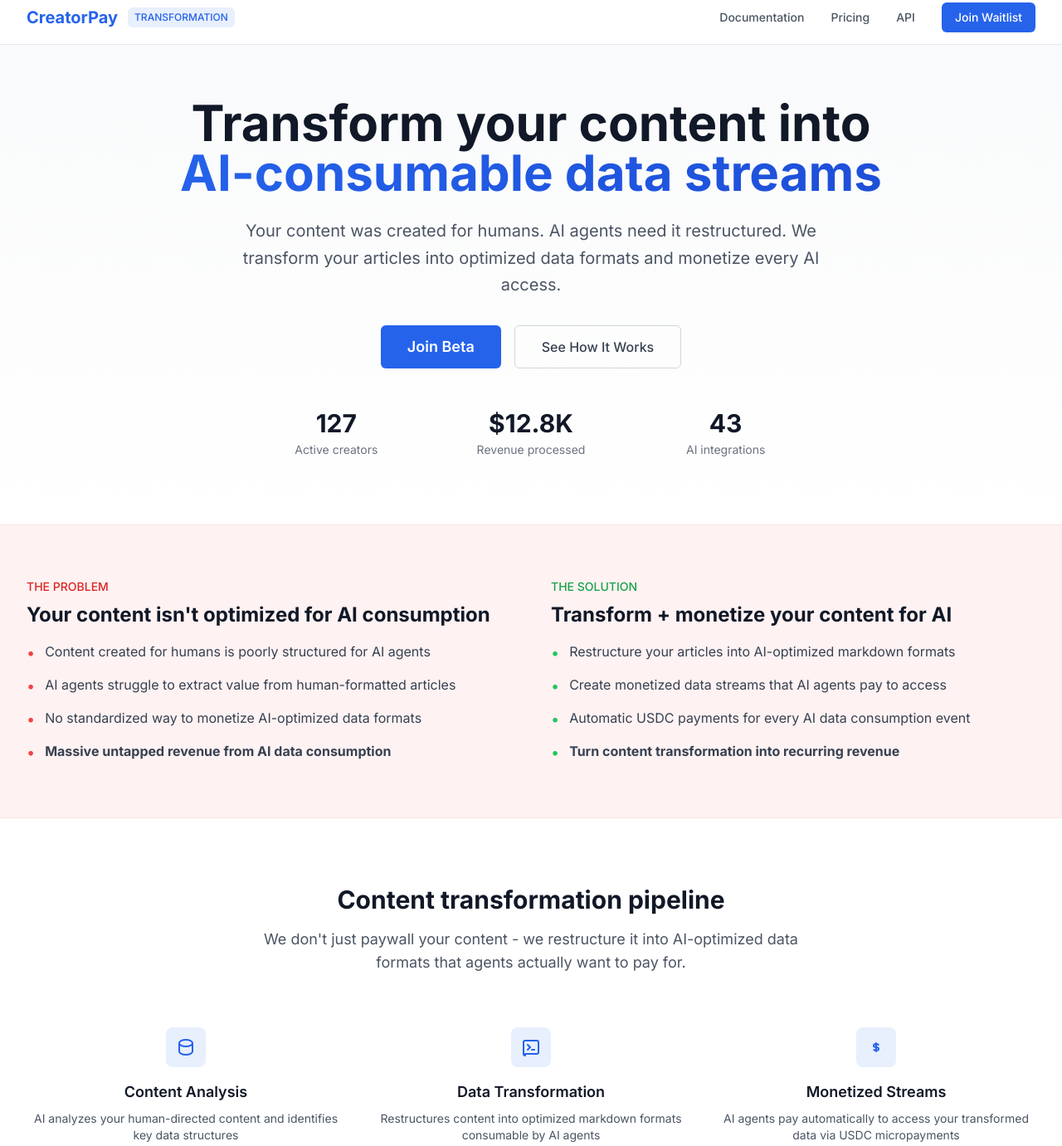
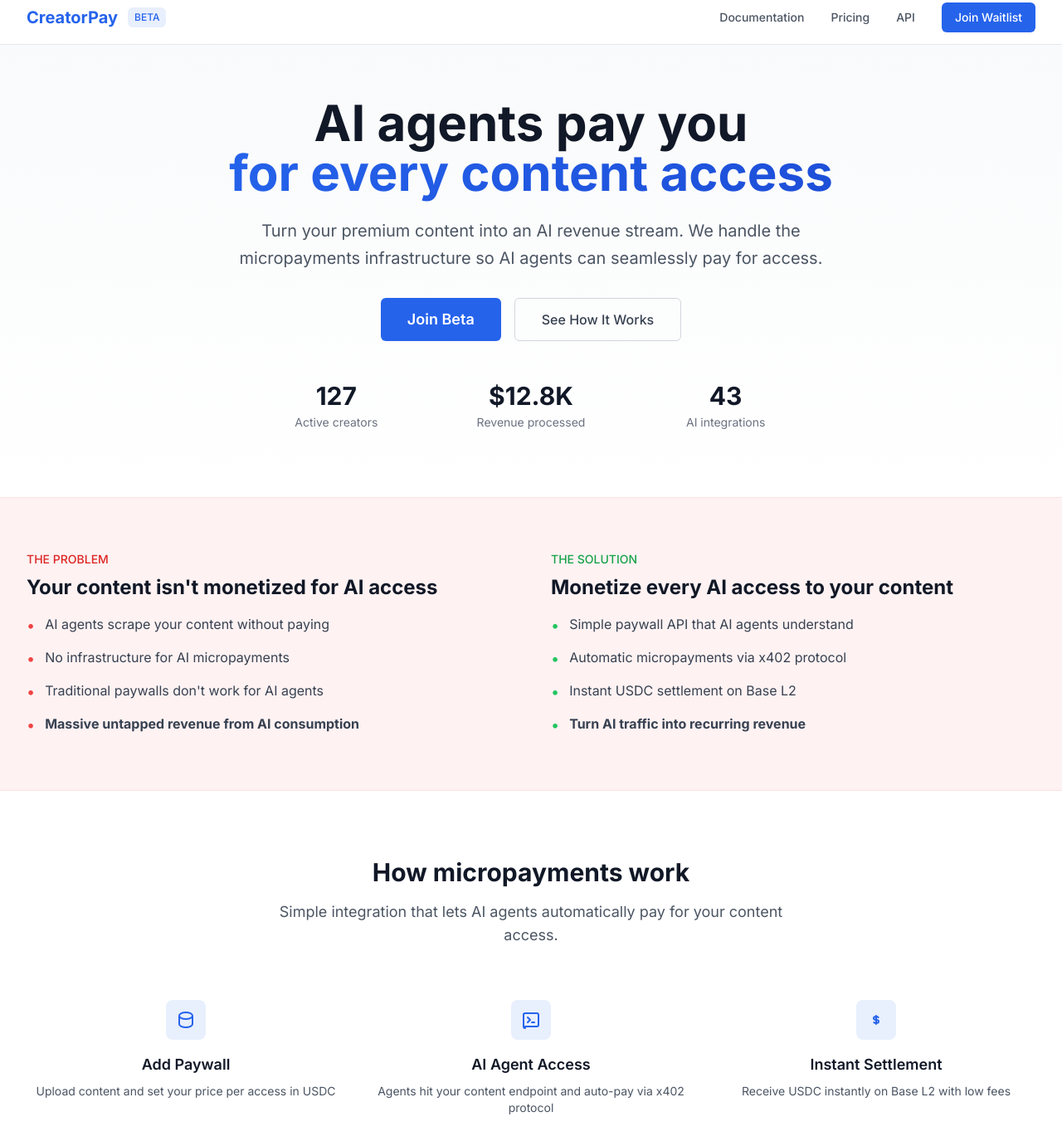
Before and after one commit to forkedmind10-ship-it/creatorpay, a website: page deploy-package/index.html in a window 1280 px wide. Shown: the part 11-1392 px from the top of the page at 83% size. Drawn offline with nearby package versions, Linux system fonts and the light colour scheme.

Commit message:
Remove transformation language - focus on micropayments

```diff
--- a/deploy-package/index.html
+++ b/deploy-package/index.html
@@ -3,11 +3,11 @@
 <head>
     <meta charset="UTF-8">
     <meta name="viewport" content="width=device-width, initial-scale=1.0">
-    <title>CreatorPay - Transform Content into AI Data Streams</title>
+    <title>CreatorPay - AI Agents Pay for Your Content</title>
 
     <meta property="og:type" content="website">
-    <meta property="og:title" content="CreatorPay - Transform Content into AI Data Streams">
-    <meta property="og:description" content="Transform your human-directed content into AI-consumable data formats and monetize every access. The data transformation pipeline for the AI economy.">
+    <meta property="og:title" content="CreatorPay - AI Agents Pay for Your Content">
+    <meta property="og:description" content="Enable micropayments from AI agents accessing your content. The seamless payment infrastructure for the AI economy.">
 
     <script src="https://cdn.tailwindcss.com"></script>
     <link href="https://fonts.googleapis.com/css2?family=Inter:wght@300;400;500;600;700&display=swap" rel="stylesheet">
@@ -60,7 +60,7 @@
             <div class="flex justify-between items-center h-16">
                 <div class="flex items-center space-x-3">
                     <div class="text-xl font-bold text-brand">CreatorPay</div>
-                    <div class="text-xs bg-brand/10 text-brand px-2 py-1 rounded-md font-medium">TRANSFORMATION</div>
+                    <div class="text-xs bg-brand/10 text-brand px-2 py-1 rounded-md font-medium">BETA</div>
                 </div>
                 <div class="hidden md:flex items-center space-x-8">
                     <a href="#how-it-works" class="text-gray-600 hover:text-gray-900 text-sm font-medium">Documentation</a>
@@ -79,13 +79,13 @@
         <div class="max-w-7xl mx-auto px-4 sm:px-6 lg:px-8">
             <div class="text-center max-w-4xl mx-auto">
                 <h1 class="text-4xl md:text-6xl font-bold mb-6 leading-tight">
-                    Transform your content into<br/>
-                    <span class="gradient-text">AI-consumable data streams</span>
+                    AI agents pay you<br/>
+                    <span class="gradient-text">for every content access</span>
                 </h1>
 
                 <p class="text-xl text-gray-600 mb-8 max-w-3xl mx-auto leading-relaxed">
-                    Your content was created for humans. AI agents need it restructured.
-                    We transform your articles into optimized data formats and monetize every AI access.
+                    Turn your premium content into an AI revenue stream.
+                    We handle the micropayments infrastructure so AI agents can seamlessly pay for access.
                 </p>
 
                 <div class="flex flex-col sm:flex-row justify-center space-y-4 sm:space-y-0 sm:space-x-4 mb-12">
@@ -122,46 +122,46 @@
             <div class="grid grid-cols-1 lg:grid-cols-2 gap-12 items-center">
                 <div>
                     <div class="text-red-600 text-sm font-medium mb-2">THE PROBLEM</div>
-                    <h2 class="text-2xl font-bold mb-4">Your content isn't optimized for AI consumption</h2>
+                    <h2 class="text-2xl font-bold mb-4">Your content isn't monetized for AI access</h2>
                     <div class="space-y-3 text-gray-700">
                         <div class="flex items-start space-x-3">
                             <div class="text-red-500 text-lg">•</div>
-                            <div>Content created for humans is poorly structured for AI agents</div>
+                            <div>AI agents scrape your content without paying</div>
                         </div>
                         <div class="flex items-start space-x-3">
                             <div class="text-red-500 text-lg">•</div>
-                            <div>AI agents struggle to extract value from human-formatted articles</div>
+                            <div>No infrastructure for AI micropayments</div>
                         </div>
                         <div class="flex items-start space-x-3">
                             <div class="text-red-500 text-lg">•</div>
-                            <div>No standardized way to monetize AI-optimized data formats</div>
+                            <div>Traditional paywalls don't work for AI agents</div>
                         </div>
                         <div class="flex items-start space-x-3">
                             <div class="text-red-500 text-lg">•</div>
-                            <div><strong>Massive untapped revenue from AI data consumption</strong></div>
+                            <div><strong>Massive untapped revenue from AI consumption</strong></div>
                         </div>
                     </div>
                 </div>
 
                 <div>
                     <div class="text-green-600 text-sm font-medium mb-2">THE SOLUTION</div>
-                    <h2 class="text-2xl font-bold mb-4">Transform + monetize your content for AI</h2>
+                    <h2 class="text-2xl font-bold mb-4">Monetize every AI access to your content</h2>
                     <div class="space-y-3 text-gray-700">
                         <div class="flex items-start space-x-3">
                             <div class="text-green-500 text-lg">•</div>
-                            <div>Restructure your articles into AI-optimized markdown formats</div>
+                            <div>Simple paywall API that AI agents understand</div>
                         </div>
                         <div class="flex items-start space-x-3">
                             <div class="text-green-500 text-lg">•</div>
-                            <div>Create monetized data streams that AI agents pay to access</div>
+                            <div>Automatic micropayments via x402 protocol</div>
                         </div>
                         <div class="flex items-start space-x-3">
                             <div class="text-green-500 text-lg">•</div>
-                            <div>Automatic USDC payments for every AI data consumption event</div>
+                            <div>Instant USDC settlement on Base L2</div>
                         </div>
                         <div class="flex items-start space-x-3">
                             <div class="text-green-500 text-lg">•</div>
-                            <div><strong>Turn content transformation into recurring revenue</strong></div>
+                            <div><strong>Turn AI traffic into recurring revenue</strong></div>
                         </div>
                     </div>
                 </div>
@@ -173,9 +173,9 @@
     <section id="how-it-works" class="py-20 bg-white">
         <div class="max-w-7xl mx-auto px-4 sm:px-6 lg:px-8">
             <div class="text-center mb-16">
-                <h2 class="text-3xl font-bold mb-4">Content transformation pipeline</h2>
+                <h2 class="text-3xl font-bold mb-4">How micropayments work</h2>
                 <p class="text-lg text-gray-600 max-w-2xl mx-auto">
-                    We don't just paywall your content - we restructure it into AI-optimized data formats that agents actually want to pay for.
+                    Simple integration that lets AI agents automatically pay for your content access.
                 </p>
             </div>
 
@@ -187,8 +187,8 @@
                             <path stroke-linecap="round" stroke-linejoin="round" stroke-width="2" d="M4 7v10c0 2.21 3.582 4 8 4s8-1.79 8-4V7M4 7c0 2.21 3.582 4 8 4s8-1.79 8-4M4 7c0-2.21 3.582-4 8-4s8 1.79 8 4"></path>
                         </svg>
                     </div>
-                    <h3 class="text-lg font-semibold mb-2">Content Analysis</h3>
-                    <p class="text-gray-600 text-sm">AI analyzes your human-directed content and identifies key data structures</p>
+                    <h3 class="text-lg font-semibold mb-2">Add Paywall</h3>
+                    <p class="text-gray-600 text-sm">Upload content and set your price per access in USDC</p>
                 </div>
 
                 <!-- Step 2 -->
@@ -198,8 +198,8 @@
                             <path stroke-linecap="round" stroke-linejoin="round" stroke-width="2" d="M8 9l3 3-3 3m5 0h3M5 20h14a2 2 0 002-2V6a2 2 0 00-2-2H5a2 2 0 00-2 2v14a2 2 0 002 2z"></path>
                         </svg>
                     </div>
-                    <h3 class="text-lg font-semibold mb-2">Data Transformation</h3>
-                    <p class="text-gray-600 text-sm">Restructures content into optimized markdown formats consumable by AI agents</p>
+                    <h3 class="text-lg font-semibold mb-2">AI Agent Access</h3>
+                    <p class="text-gray-600 text-sm">Agents hit your content endpoint and auto-pay via x402 protocol</p>
                 </div>
 
                 <!-- Step 3 -->
@@ -209,8 +209,8 @@
                             <path stroke-linecap="round" stroke-linejoin="round" stroke-width="2" d="M12 8c-1.657 0-3 .895-3 2s1.343 2 3 2 3 .895 3 2-1.343 2-3 2m0-8c1.11 0 2.08.402 2.599 1M12 8V7m0 1v8m0 0v1m0-1c-1.11 0-2.08-.402-2.599-1"></path>
                         </svg>
                     </div>
-                    <h3 class="text-lg font-semibold mb-2">Monetized Streams</h3>
-                    <p class="text-gray-600 text-sm">AI agents pay automatically to access your transformed data via USDC micropayments</p>
+                    <h3 class="text-lg font-semibold mb-2">Instant Settlement</h3>
+                    <p class="text-gray-600 text-sm">Receive USDC instantly on Base L2 with low fees</p>
                 </div>
             </div>
         </div>
@@ -462,7 +462,7 @@ async function accessContent(url) {
         <div class="max-w-4xl mx-auto px-4 sm:px-6 lg:px-8 text-center">
             <h2 class="text-3xl font-bold mb-6">Join Beta</h2>
             <p class="text-lg text-gray-600 mb-8 max-w-2xl mx-auto">
-                Join our data transformation pipeline to restructure your content for AI consumption and create monetized data streams.
+                Start monetizing AI traffic to your content. Simple integration, instant payments.
             </p>
 
             <form onsubmit="handleRequestSubmit(event)" class="max-w-2xl mx-auto">
@@ -521,7 +521,7 @@ async function accessContent(url) {
                 <div class="md:col-span-2">
                     <div class="text-xl font-bold mb-4">CreatorPay</div>
                     <p class="text-gray-400 text-sm max-w-md">
-                        Content transformation for the AI economy. Converting human-directed content into monetized AI-consumable data streams.
+                        Micropayment infrastructure for the AI economy. Enable AI agents to seamlessly pay for your premium content.
                     </p>
                 </div>
 
```
Also changed, not shown: public/index.html (+28 -28 lines).
